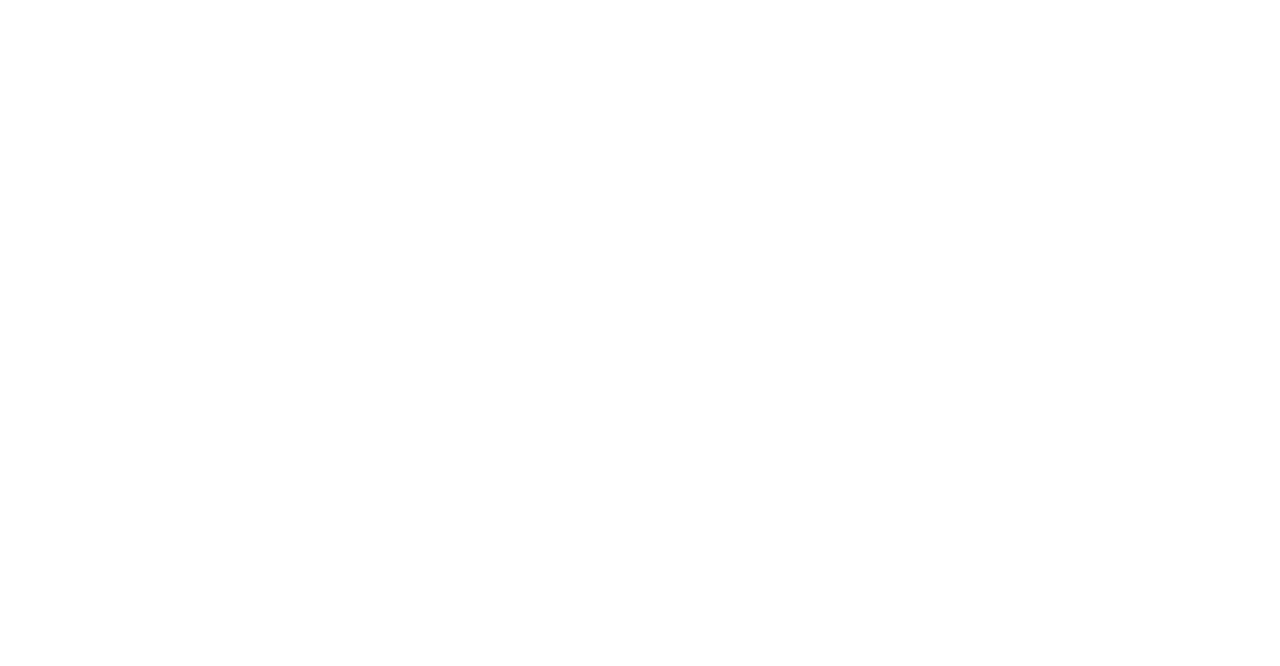
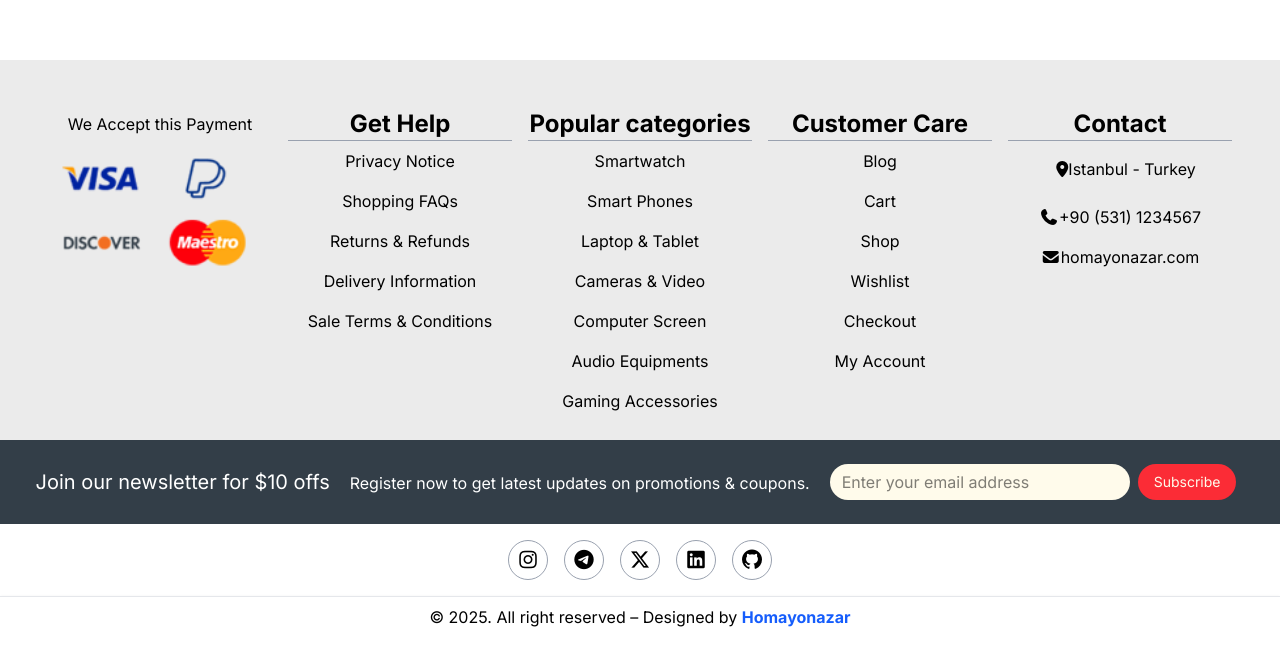
Before and after one commit to homayonazar/Mega-Shop-Project, a React (Vite) app: page / in a window 1280 px wide. Shown: the part 612-1278 px from the top of the page. After the commit the page ends 1249 px from the top, so only its background shows below. Built offline with nearby package versions, Linux system fonts and the light colour scheme.

Commit message:
Footer completed

```diff
--- a/src/components/Footer.tsx
+++ b/src/components/Footer.tsx
@@ -1,8 +1,90 @@
+import paymentImg from "../assets/images/Payment.png"
+
 
 function Footer() {
-  return (
-    <div>Footer</div>
-  )
+    return (
+        <div>
+            <div className="Footer w-full h-auto bg-[var(--navbar)] p-10 flex justify-between flex-wrap">
+                <div className="first_sec w-60 h-75 flex flex-col p-3 text-center">
+                    <p>We Accept this Payment</p>
+                    <img src={paymentImg} className="mt-5" alt="peyment method image" />
+
+                </div>
+                <div className="first_sec w-60 h-75  flex flex-col p-2 text-center">
+                    <h3 className="text-2xl font-bold border-b-1 border-gray-400 ">Get Help</h3>
+                    <p className="p-2">Privacy Notice</p>
+                    <p className="p-2">Shopping FAQs</p>
+                    <p className="p-2">Returns & Refunds</p>
+                    <p className="p-2">Delivery Information</p>
+                    <p className="p-2">Sale Terms & Conditions</p>
+                </div>
+                <div className="first_sec w-60 h-75  flex flex-col p-2 text-center">
+                    <h3 className="text-2xl font-bold border-b-1 border-gray-400">Popular categories</h3>
+                    <p className="p-2">Smartwatch</p>
+                    <p className="p-2">Smart Phones</p>
+                    <p className="p-2">Laptop & Tablet</p>
+                    <p className="p-2">Cameras & Video</p>
+                    <p className="p-2">Computer Screen</p>
+                    <p className="p-2">Audio Equipments</p>
+                    <p className="p-2">Gaming Accessories</p>
+                </div>
+                <div className="first_sec w-60 h-75  flex flex-col p-2 text-center">
+                    <h3 className="text-2xl font-bold border-b-1 border-gray-400">Customer Care</h3>
+                    <p className="p-2">Blog</p>
+                    <p className="p-2">Cart</p>
+                    <p className="p-2">Shop</p>
+                    <p className="p-2">Wishlist</p>
+                    <p className="p-2">Checkout</p>
+                    <p className="p-2">My Account</p>
+                </div>
+                <div className="first_sec w-60 h-75  flex flex-col p-2 text-center">
+                    <h3 className="text-2xl font-bold border-b-1 border-gray-400">Contact</h3>
+                    <p className="p-2"><i className="fas fa-light fa-location-dot p-3"></i>Istanbul - Turkey</p>
+                    <p className="p-2"><i className="fas fa-light fa-phone"></i>+90 (531) 1234567</p>
+                    <p className="p-2"><i className="fas fa-light fa-envelope"></i>homayonazar.com</p>
+                </div>
+
+            </div>
+            <div className="Sletter bg-[#333e48] flex justify-center items-center p-4">
+                <h2 className="text-white text-xl">
+                    Join our newsletter for $10 offs
+                    <span className=" text-white white-force ms-5 text-base">
+                        Register now to get latest updates on promotions & coupons.
+                    </span>
+                </h2>
+                <input
+                    type="text"
+                    placeholder="Enter your email address"
+                    className="outline-0 bg-amber-50 w-75 rounded-3xl h-9 ms-5 px-3"
+                />
+                <button className="bg-red-500 text-amber-50 px-4 py-2 rounded-3xl m-2 text-sm">
+                    Subscribe
+                </button>
+            </div>
+            <div className="SocialMedia flex flex-col w-full h-20bg-[var(--navbar)]">
+                <div className="flex flex-row justify-center gap-4 p-4">
+                    <div className="w-10 h-10 flex items-center justify-center rounded-full border border-gray-400">
+                        <i className="fa-brands fa-instagram text-xl"></i>
+                    </div>
+                    <div className="w-10 h-10 flex items-center justify-center rounded-full border border-gray-400">
+                        <i className="fa-brands fa-telegram text-xl"></i>
+                    </div>
+                    <div className="w-10 h-10 flex items-center justify-center rounded-full border border-gray-400">
+                        <i className="fa-brands fa-x-twitter text-xl"></i>
+                    </div>
+                    <div className="w-10 h-10 flex items-center justify-center rounded-full border border-gray-400">
+                        <i className="fa-brands fa-linkedin text-xl"></i>
+                    </div>
+                    <div className="w-10 h-10 flex items-center justify-center rounded-full border border-gray-400">
+                        <i className="fa-brands fa-github text-xl"></i>
+                    </div>
+                </div>
+                <div className="buttom_footer flex justify-center shadow border-t-1 border-gray-200 p-2">
+                    <span>© 2025. All right reserved – Designed by <a href="https://homayonazar.com/" className="text-blue-600 font-bold">Homayonazar</a></span>
+                </div>
+            </div>
+        </div>
+    )
 }
 
 export default Footer
--- a/src/components/Header.tsx
+++ b/src/components/Header.tsx
@@ -67,15 +67,14 @@
                     <div className="Logo_of_Site w-50 py-2">
                         <img src={Logo} alt="logo picture" />
                     </div>
-                    <div className="Search_box flex w-full max-w-lg mx-auto border rounded-full overflow-hidden">
+                    <div className="Search_box flex w-full max-w-lg mx-auto border rounded-full overflow-hidden border-[var(--text)]">
                         <button className="px-4 py-2 bg-white flex items-center gap-1">
                             All categories ▼
                         </button>
-
                         <input
                             type="text"
                             placeholder="Search for products"
-                            className="flex-1 px-5 py-3 outline-none ]"
+                            className="flex-1 px-5 py-3 outline-none text-[var(--text)]"
                         />
                         <button className="px-4 py-2 bg-gray-600 text-white">
                             <i className="fas fa-light fa-magnifying-glass"></i>
--- a/src/components/Navbar.tsx
+++ b/src/components/Navbar.tsx
@@ -4,7 +4,7 @@
 function Navbar() {
     return (
         <div>
-            <nav className="Navbar w-full h-auto bg-[var(--navbar)]">
+            <nav className="Navbar w-full h-auto bg-[var(--myGreen)]">
                 <Container>
                     <div className="navbar flex justify-between items-center">
                         <ul className="flex gap-4 py-3">
@@ -24,7 +24,9 @@
                             </li>
                         </ul>
                         <div className="cart">
-                            <Link to="/"><i className="fas fa-light fa-cart-shopping me-1"></i>Cart</Link>
+                            <Link to="/"><i className="fas fa-light fa-cart-shopping me-1 text-lg"></i><p className="inline px-1">Cart</p></Link>
+                            <Link to="/"><i className="fas fa-light fa-heart ms-10 text-lg"></i><p className="inline px-1">Favorite</p></Link>
+
                         </div>
 
                     </div>
--- a/src/index.css
+++ b/src/index.css
@@ -38,7 +38,7 @@
 
 .dark {
     --bg: #212121;
-    --text: #ffffff;
+    --text: #e1e1e1;
     --myGreen: #1d2b2a;
     --myBlue: #162c3b;
     --navbar: #414a4b ;
@@ -56,6 +56,12 @@
     --textColor: #ffffff;
 }
 
-p ,span , li , i , a{
+p ,span , li , i ,h3{
     color: var(--text);
 }
+
+
+
+.white-force {
+  color: white !important;
+}
--- a/src/pages/Home.tsx
+++ b/src/pages/Home.tsx
@@ -1,10 +1,13 @@
+import Footer from "../components/Footer"
 import Header from "../components/Header"
 
 function Home() {
   return (
-    <div className="bg-[var(--bg)] w-full h-1000">
+    <div className="bg-[var(--bg)] w-full">
         <Header/>
-
+        <br /><br /><br /><br /><br /><br /><br /><br /><br /><br /><br /><br /><br /><br />
+        <br /><br /><br /><br /><br /><br />
+        <Footer/>
     </div>
   )
 }
```
Also changed, not shown: src/assets/images/0AC2799C-0AE4-4C20-9706-73B29A3060C9.png (deleted), src/assets/images/Payment.png (added).
